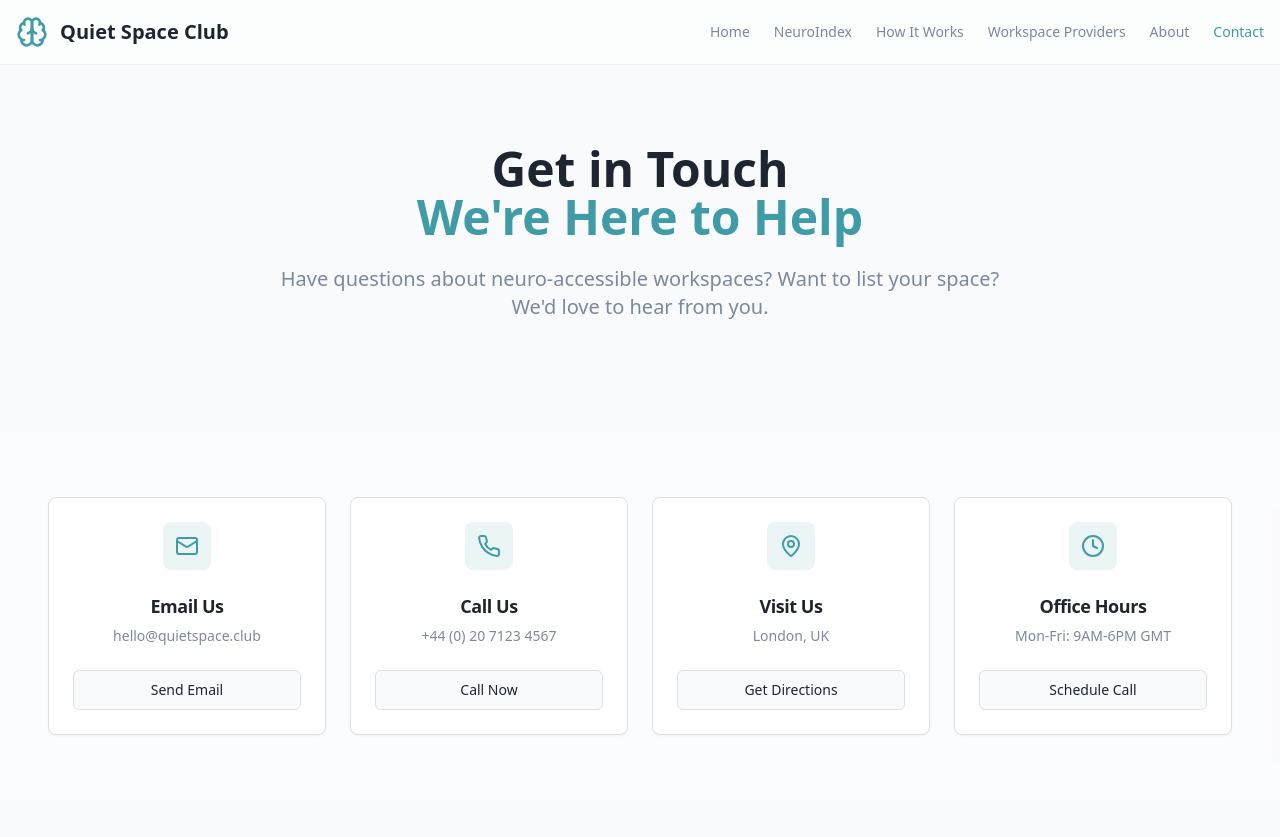
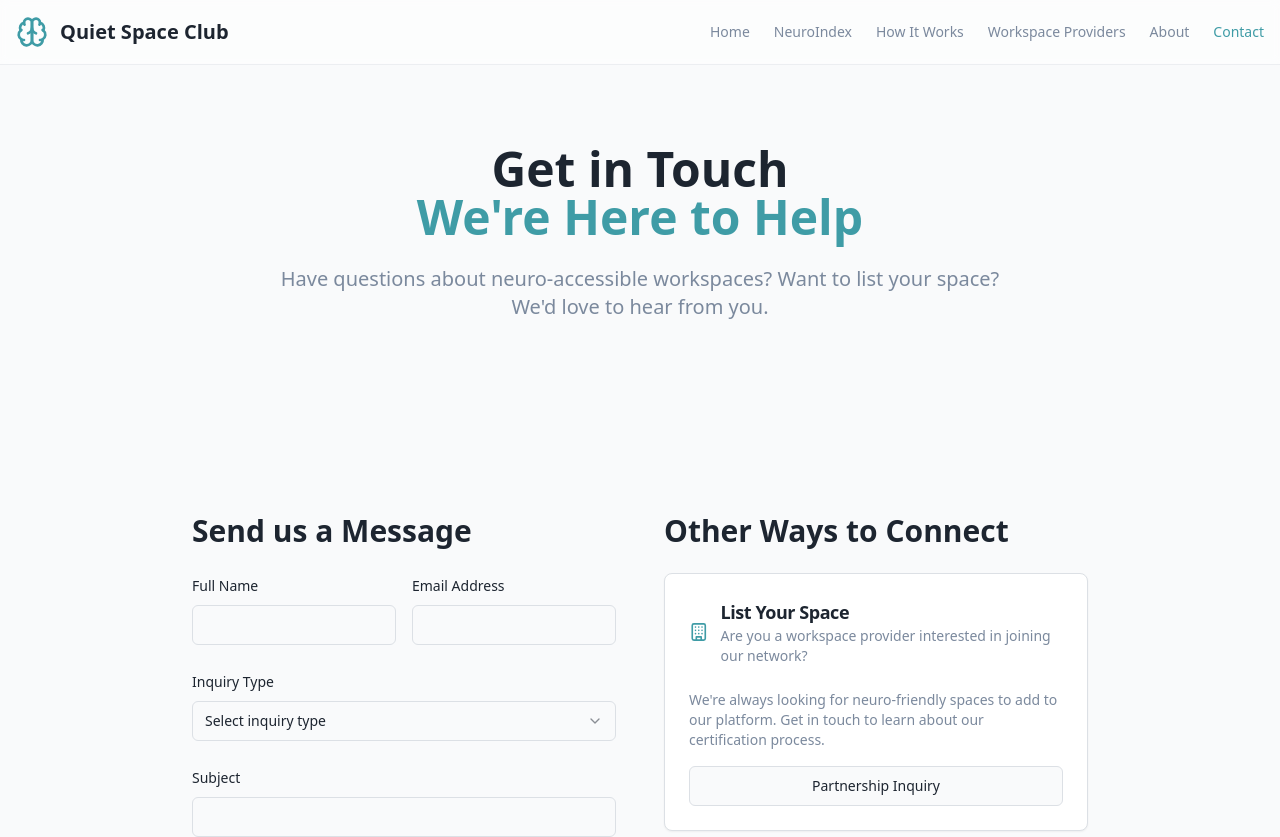
Before and after one commit to digipete/quiet-space-neuro-index, a React (Vite) app: page /contact in a window 1280 px wide. Shown: the top 837 px of the page. Built offline with nearby package versions, Linux system fonts and the light colour scheme.

Commit message:
Update Contact.tsx - get rid of main contact info

```diff
--- a/src/pages/Contact.tsx
+++ b/src/pages/Contact.tsx
@@ -82,8 +82,8 @@ const Contact = () => {
         </div>
       </section>
 
-      {/* Contact Information */}
-      <section className="py-16 px-4 bg-card/30">
+     {/* Contact Information */}
+     {/* <section className="py-16 px-4 bg-card/30">
         <div className="container mx-auto">
           <div className="grid grid-cols-1 md:grid-cols-2 lg:grid-cols-4 gap-6">
             {contactInfo.map((info, index) => (
@@ -104,7 +104,7 @@ const Contact = () => {
             ))}
           </div>
         </div>
-      </section>
+      </section> */}
 
       {/* Contact Form */}
       <section className="py-20 px-4">
```
